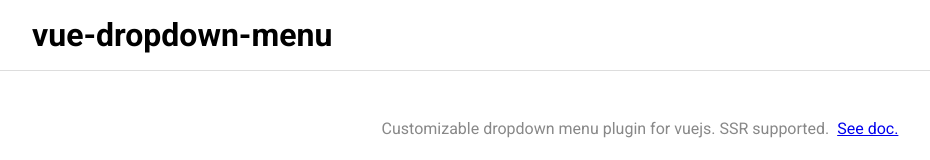
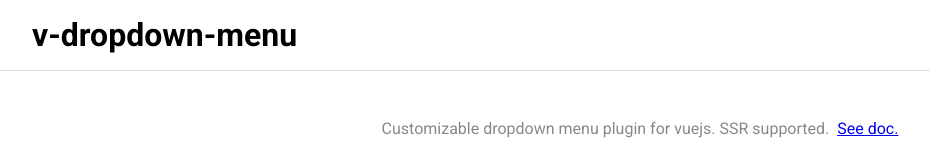
Before and after one commit to selimdoyranli/v-dropdown-menu, a Nuxt app in the folder demo/: page / in a window 1280 px wide. Shown: the top 160 px of the page, without its empty margins (0-930 px from the left). Built offline with nearby package versions, Linux system fonts and the light colour scheme.

Commit message:
:truck: rename

```diff
--- a/demo/components/shared/AppHeader.vue
+++ b/demo/components/shared/AppHeader.vue
@@ -1,6 +1,6 @@
 <template lang="pug">
 header.app-header
-  h1.title vue-dropdown-menu
+  h1.title v-dropdown-menu
 </template>
 
 <script>
--- a/package.json
+++ b/package.json
@@ -1,6 +1,6 @@
 {
-  "name": "vue-dropdown-menu",
-  "version": "1.0.0",
+  "name": "v-dropdown-menu",
+  "version": "1.0.1",
   "description": "Dropdown menu plugin for vuejs, supported ssr.",
   "main": "dist/dropdown-menu.ssr.js",
   "browser": "dist/vue-dropdown-menu.js",
@@ -55,7 +55,7 @@
   "homepage": "https://www.radkod.com",
   "repository": {
     "type": "git",
-    "url": "https://github.com/RadKod/vue-dropdown-menu"
+    "url": "https://github.com/RadKod/v-dropdown-menu"
   },
   "private": false,
   "license": "MIT"
```
Also changed, not shown: 1 other file (tests, documents, lock files or other folders).
